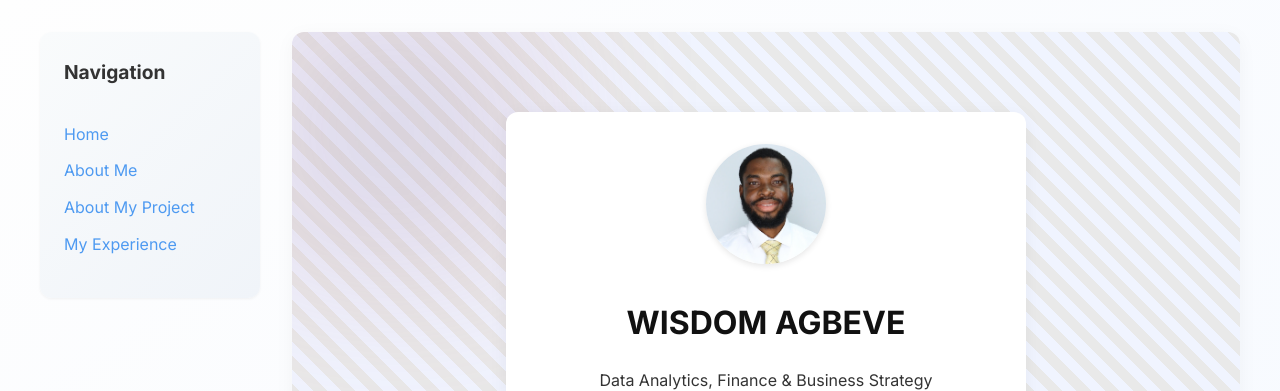
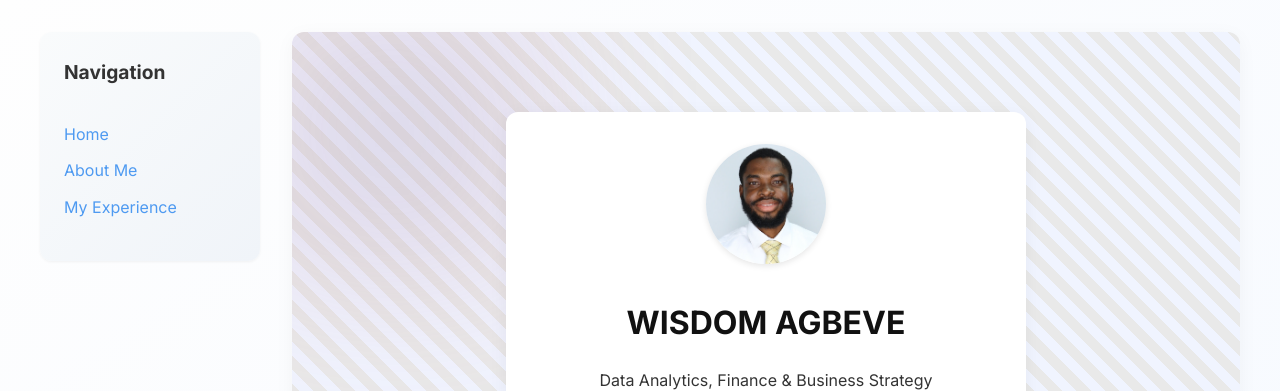
Before and after one commit to wagbeve/wagbeve.github.io, a Jekyll site: the page built from index.md, in a window 1280 px wide. Shown: the top 391 px of the page. Built offline with Jekyll 4.4.1, drawn with Linux system fonts in a browser that asks for light colours.

Commit message:
Update default.html

```diff
--- a/_layouts/default.html
+++ b/_layouts/default.html
@@ -25,7 +25,6 @@
         <ul>
           <li><a href="/">Home</a></li>
           <li><a href="/about-me.html">About Me</a></li>
-          <li><a href="/about-my-project.html">About My Project</a></li>
           <li><a href="/my-blog.html">My Experience</a></li>
         </ul>
       </nav>
```
